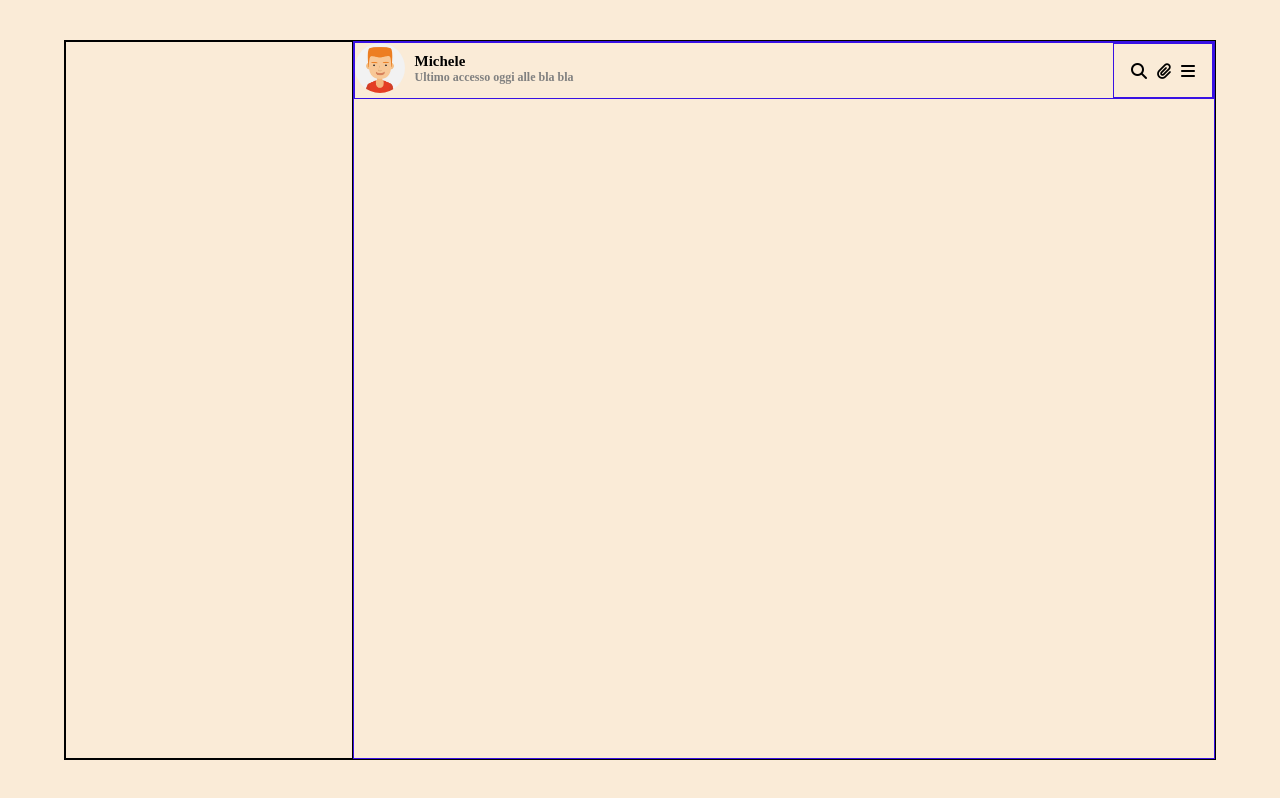
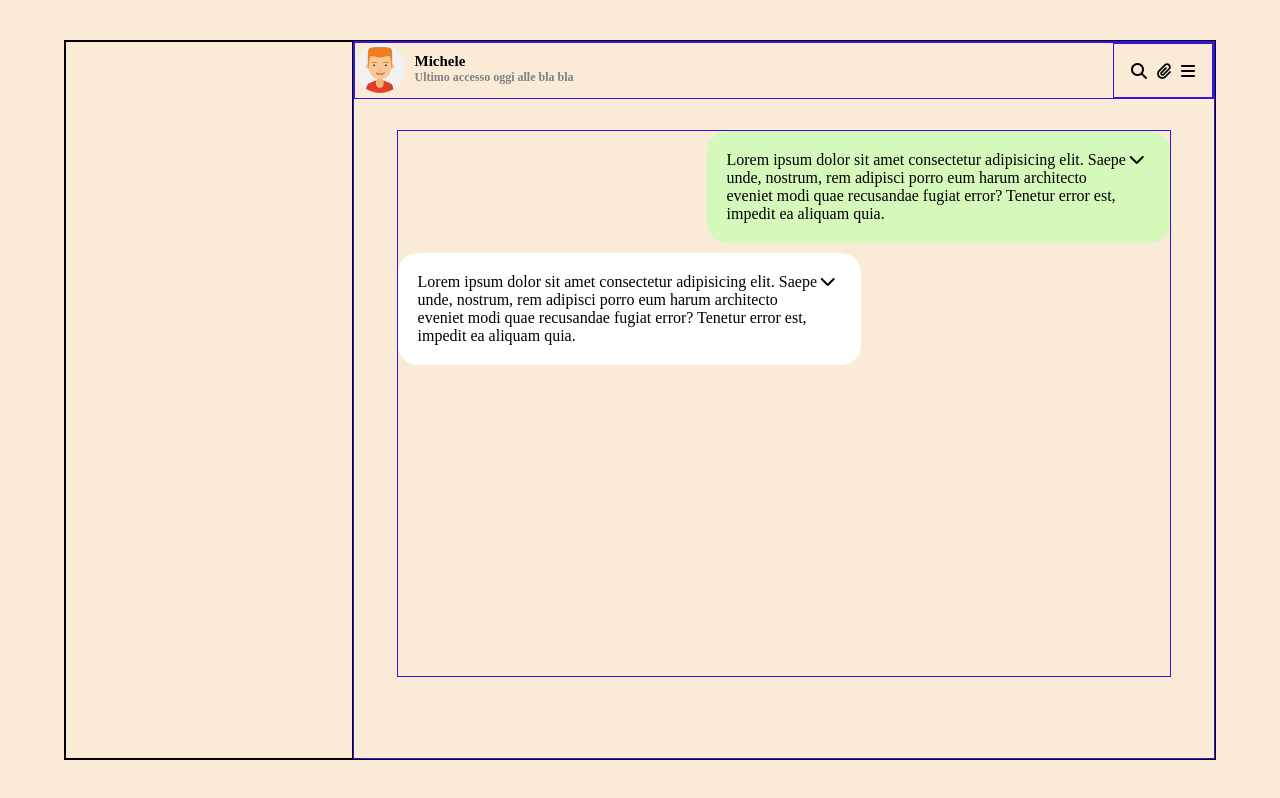
Before and after one commit to Om12ek99/html-css-boolzapp, a plain HTML site: page index.html in a window 1280 px wide. Drawn offline with Linux system fonts and the light colour scheme.

Commit message:
add:message-box

```diff
--- a/css/style.css
+++ b/css/style.css
@@ -66,7 +66,7 @@
     height: 50px;
 }
 
-
+/* icone a destra */
 .header .headleft .info {
     padding: 10px;
     width: fit-content;
@@ -79,3 +79,92 @@
     font-size: 12px;
     color: gray;
 }
+
+/*Main Body*/
+.mainbody {
+    height: 85%;
+    width:auto;
+   align-items: center;
+   justify-content: center;
+}
+.messagebox {
+    width: 90%;
+    height: 90%;
+    flex-direction: column;
+    gap: 10px;
+    /*debug*/
+    border: 1px solid rgb(56, 17, 228);
+}
+.messagebox .row {
+    height: fit-content;
+    width: 100%;
+    flex-direction: row;
+}
+
+.messagebox .row .message {
+    width: 60%;
+
+    padding: 20px;
+    border-radius: 20px;
+}
+.messagebox .row .green {
+    background-color: #D5F9BA;
+}
+.messagebox .row .white {
+    background-color: white;
+}
+
+.sent{
+    justify-content: right;
+
+}
+.received {
+    justify-content: left;
+}
+.text {
+    width: 95%;
+}
+.chevronmenu {
+   width: 5%;
+}
+
+
+
+
+
+
+
+
+
+
+
+
+
+
+
+
+
+
+
+
+
+
+
+
+
+
+@media screen and (max-width: 767px) {
+
+    /* header responsive */
+    .headright {
+        display: none;
+    }
+
+    /* first column responsive */
+    .container .column:first-child {
+        display: none;
+    }
+    .container .column:last-child {
+        width: 100%;
+        height: auto;
+}
--- a/index.html
+++ b/index.html
@@ -36,7 +36,25 @@
 
 
 
-                <div class="mainbody"></div>
+                <div class="mainbody flex">
+                    <div class="messagebox flex">
+                        <div class="row flex sent">
+                            <div class="message green flex">
+                                <div class="text">Lorem ipsum dolor sit amet consectetur adipisicing elit. Saepe unde, nostrum, rem adipisci porro eum harum architecto eveniet modi quae recusandae fugiat error? Tenetur error est, impedit ea aliquam quia.</div>
+                                <div class="chevronmenu"><i class="fa-solid fa-chevron-down"></i></div>
+
+                            </div>
+                        </div>
+                        <div class="row flex received">
+                            <div class="message white flex">
+                                <div class="text">Lorem ipsum dolor sit amet consectetur adipisicing elit. Saepe unde, nostrum, rem adipisci porro eum harum architecto eveniet modi quae recusandae fugiat error? Tenetur error est, impedit ea aliquam quia.</div>
+                                <div class="chevronmenu"><i class="fa-solid fa-chevron-down"></i></div>
+
+                            </div>
+
+                        </div>
+                    </div>
+                </div>
                 <div class="footer"></div>
             </div>
         </div>
```
